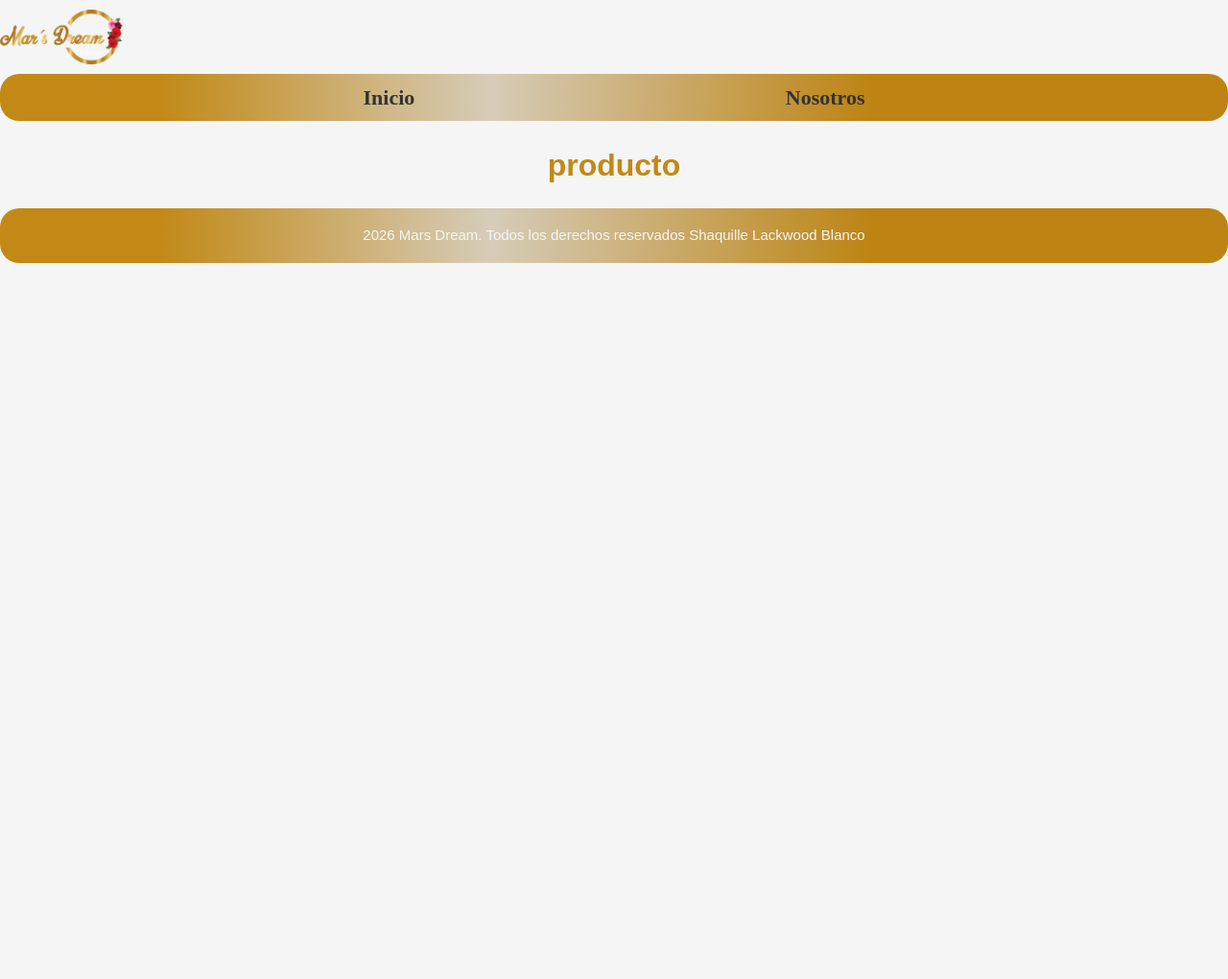
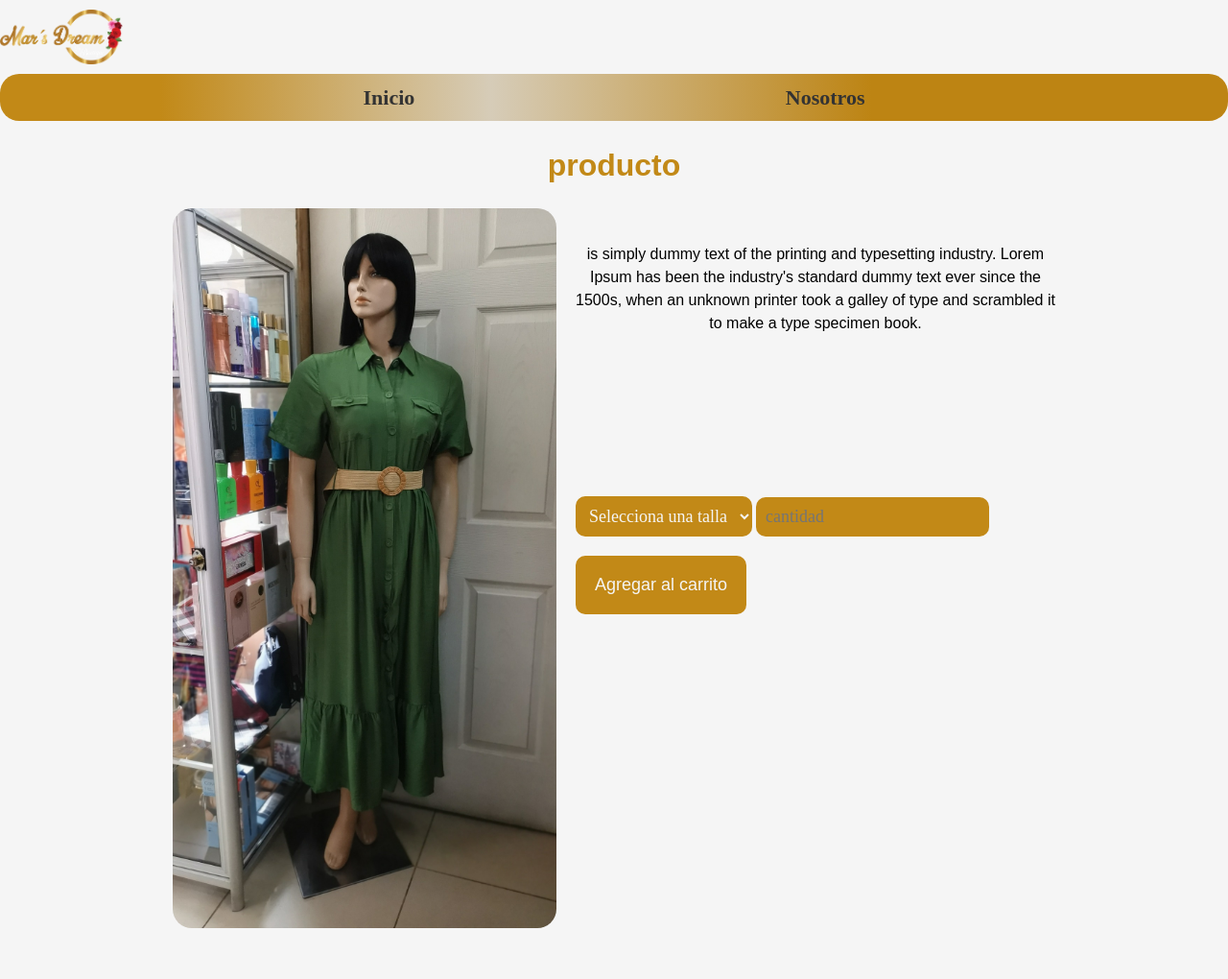
Before and after one commit to shaco06/Store-webpage, a plain HTML site: page producto.html in a window 1280 px wide. Shown: the top 1020 px of the page at 96% size. Before the commit the page ends 800 px from the top, so only its background shows below. Drawn offline with Linux system fonts and the light colour scheme; files that its build step writes are made by us from their sources.

Commit message:
finalizado

```diff
--- a/css/styles.css
+++ b/css/styles.css
@@ -27,7 +27,7 @@ body{
 
 p{
     font-family: Arial, Helvetica, sans-serif;
-
+    text-align: center;
 }
 
 a{
@@ -201,9 +201,19 @@ img{
    }
    .nosotros{
     display: grid;
-    grid-template-columns: 40rem 70rem;
+    grid-template-columns: 50rem 70rem;
+    justify-content: center;
+    margin-bottom: 2rem;
+   }
+    .iconos{
+    display: flex;
+    flex-direction: row;
     justify-content: center;
    }
+    .iconos__titulo{
+        align-items: center;
+        margin-top: 0%;
+    }
     @media (max-width: 450px) {
       .nosotros{
         display: flex;
@@ -213,14 +223,7 @@ img{
       .nosotros__imagen{
         width: 80%;
       }
-   }
-   .iconos{
-    display: flex;
-    flex-direction: row;
-    justify-content: center;
-   }
-   @media (max-width: 450px) {
-    .iconos{
+       .iconos{
        display: grid;
        grid-template-columns: auto auto;
        grid-template-rows: auto auto;
@@ -231,3 +234,58 @@ img{
         margin: 0 auto;
     }
    }
+  /**producto*******************************************************************/
+
+  .vestido{
+    display: grid;
+    grid-template-columns: 40rem 50rem;
+    grid-template-rows: 30rem 50rem;
+    justify-content: center;
+    column-gap: 2rem;
+  }
+  .vestido__imagen{
+    border-radius: 2rem;
+    grid-row: 1/3;
+  }
+  .vestido__descripcion{
+   text-align: center;
+   padding-top: 2rem;
+  }
+ .formulario{
+
+ }
+ .formulario__campo{
+    font-size: 1.8rem;
+    background-color: var(--dorado);
+    border-radius: 1rem;
+    border: none;
+    color: var(--base);
+    padding: 1rem;
+ }
+
+ .formulario__submit{
+    font-family: var(--fuente_principal);
+    background-color: var(--dorado);
+    font-size: 1.8rem;
+    margin-top: 2rem;
+    border-radius: 1rem;
+    color: var(--base);
+    border:none;
+    padding: 2rem;
+    cursor: pointer;
+ }
+
+ @media (max-width: 450px) {
+     .vestido{
+        display: flex;
+        flex-direction: column;
+     }
+     .formulario{
+        display: grid;
+        grid-template-columns: 20rem 20rem;
+        column-gap: 2rem;
+     }
+     .formulario__submit{
+        grid-column: 1/3;
+     }
+ }
--- a/producto.html
+++ b/producto.html
@@ -26,6 +26,26 @@
       <main class="contenedor">
         <h1>producto</h1>
 
+        <div class="vestido">
+         <img class="vestido__imagen" src="img/1.jpg" alt="camisa">
+              <p class="vestido__descripcion">
+                  is simply dummy text of the printing and typesetting industry. Lorem Ipsum
+                  has been the industry's standard dummy text ever since the 1500s, when an unknown
+                  printer took a galley of type and scrambled it to make a type specimen book.
+              </p>
+          <form class="formulario">
+              <select class="formulario__campo">
+                <option disabled selected>Selecciona una talla</option>
+                <option>Talla: S</option>
+                <option>Talla: M</option>
+                <option>Talla: L</option>
+              </select>
+              <input class="formulario__campo" type="number" placeholder="cantidad" min="1">
+              <input class="formulario__submit" type="submit" value="Agregar al carrito">
+          </form>
+
+        </div>
+
       </main>
       <footer class="footer">
             <p class="footer__text">2026 Mars Dream. Todos los derechos reservados Shaquille Lackwood Blanco</p>
```
Also changed, not shown: nosotros.html (+27 -6 lines).
